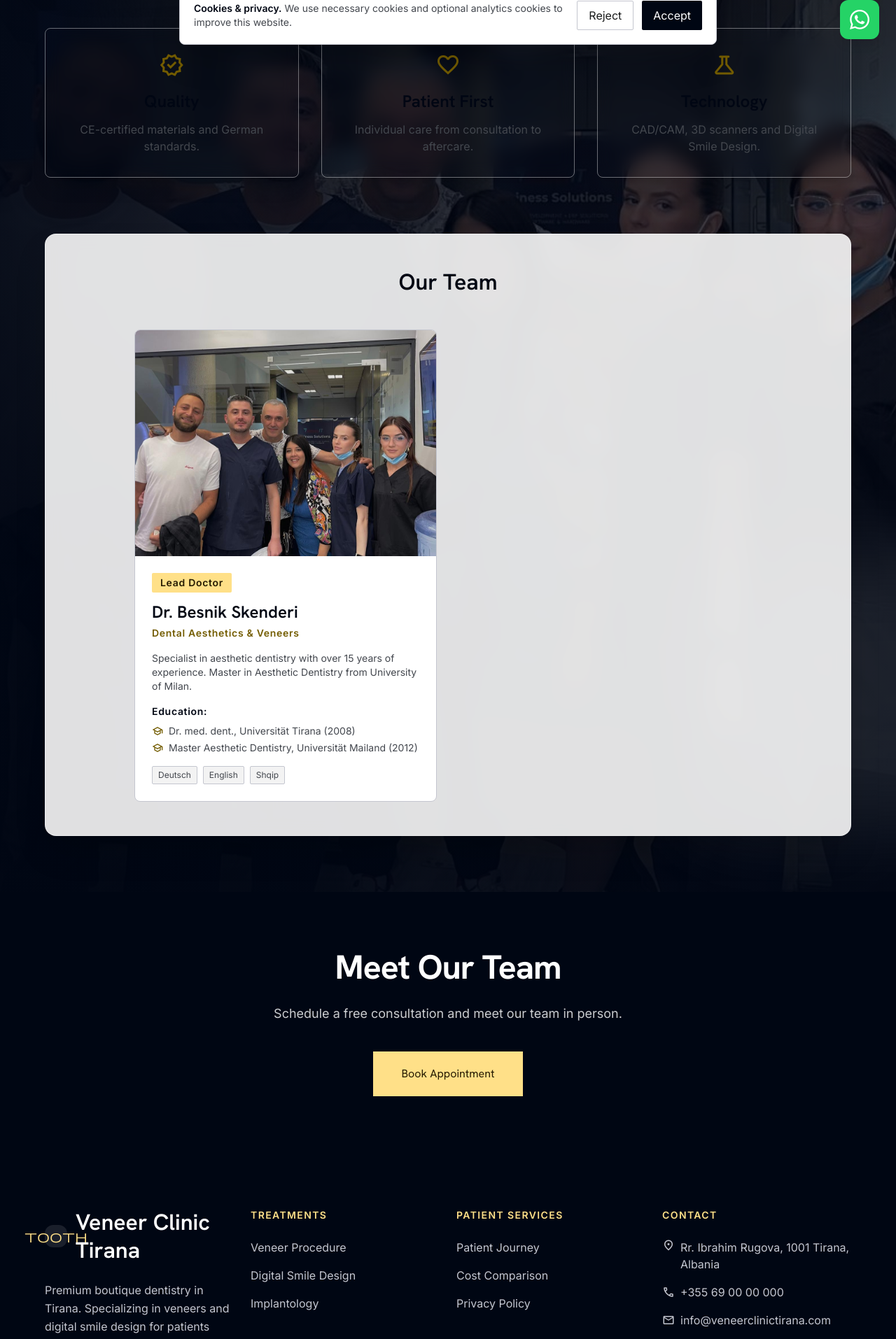
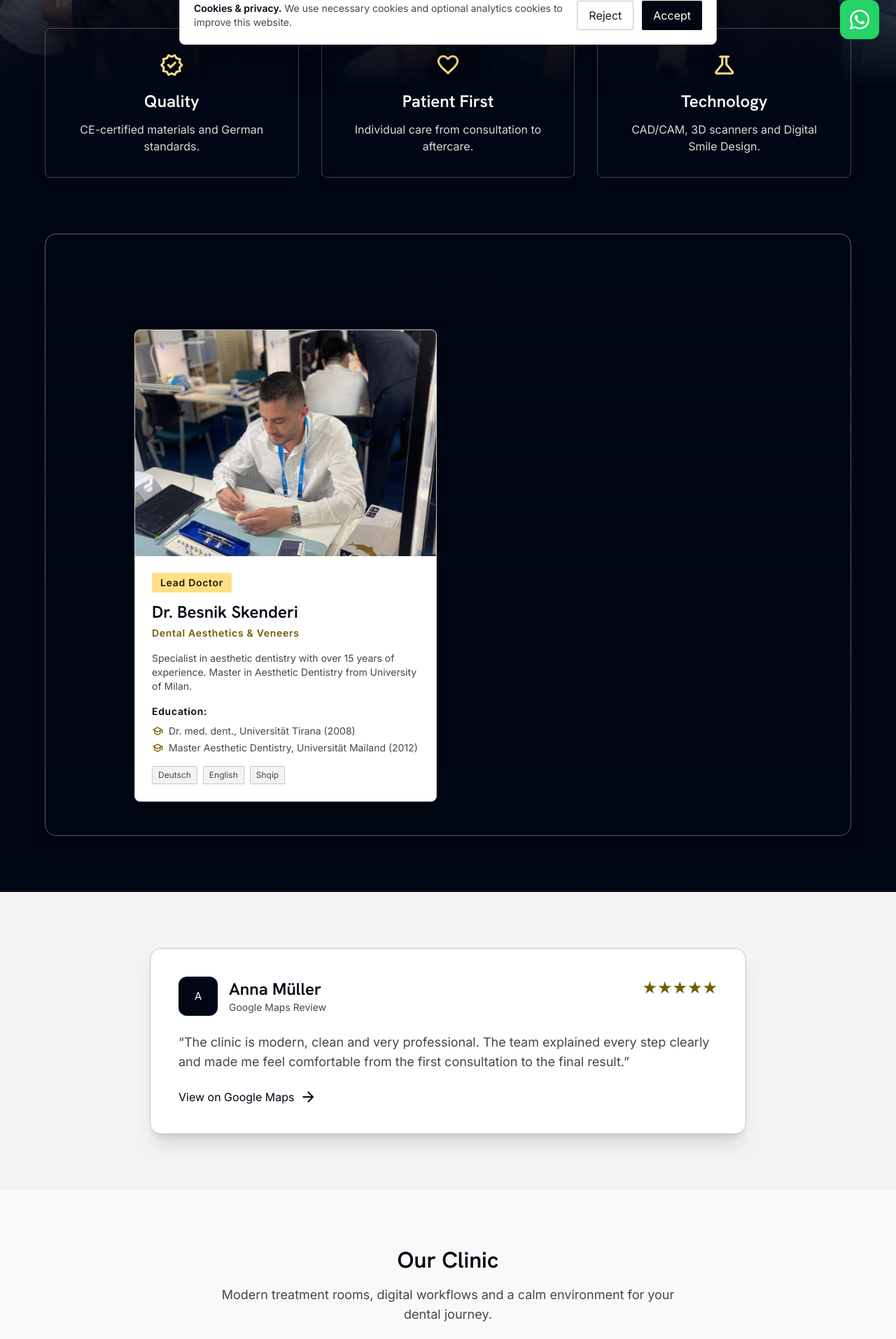
Before and after one commit to kejnidema/dt, a React (Vite) app in the folder frontend/: page /about in a window 1280 px wide. Shown: the part 720-2634 px from the top of the page at 70% size. Built offline with nearby package versions, Linux system fonts and the light colour scheme.

Commit message:
about page

```diff
--- a/frontend/src/lib/translations.ts
+++ b/frontend/src/lib/translations.ts
@@ -190,6 +190,12 @@ Object.assign(de, {
   'Fillings': 'Füllungen',
   'view prices': 'Preise ansehen',
   'Choose a veneer material to compare options and prices.': 'Wählen Sie ein Veneer-Material, um Optionen und Preise zu vergleichen.',
+  'Visit Us in Tirana': 'Besuchen Sie uns in Tirana',
+  'Open in Google Maps': 'In Google Maps öffnen',
+  'Our Clinic': 'Unsere Klinik',
+  'Modern treatment rooms, digital workflows and a calm environment for your dental journey.': 'Moderne Behandlungsräume, digitale Abläufe und eine ruhige Umgebung für Ihre Zahnreise.',
+  'The clinic is modern, clean and very professional. The team explained every step clearly and made me feel comfortable from the first consultation to the final result.': 'Die Klinik ist modern, sauber und sehr professionell. Das Team hat jeden Schritt klar erklärt und ich habe mich von der ersten Beratung bis zum Endergebnis wohlgefühlt.',
+  'View on Google Maps': 'Auf Google Maps ansehen',
   'No-Prep Veneers': 'No-Prep Veneers',
   'E-Max Veneers': 'E-Max Veneers',
   'Zirconia Veneers': 'Zirkonia Veneers',
@@ -565,6 +571,12 @@ Object.assign(it, {
   'Fillings': 'Otturazioni',
   'view prices': 'vedi prezzi',
   'Choose a veneer material to compare options and prices.': 'Scegli un materiale per faccette per confrontare opzioni e prezzi.',
+  'Visit Us in Tirana': 'Vieni a trovarci a Tirana',
+  'Open in Google Maps': 'Apri in Google Maps',
+  'Our Clinic': 'La nostra clinica',
+  'Modern treatment rooms, digital workflows and a calm environment for your dental journey.': 'Sale trattamento moderne, flussi digitali e un ambiente tranquillo per il tuo percorso dentale.',
+  'The clinic is modern, clean and very professional. The team explained every step clearly and made me feel comfortable from the first consultation to the final result.': 'La clinica è moderna, pulita e molto professionale. Il team ha spiegato chiaramente ogni passaggio e mi ha fatto sentire a mio agio dalla prima consulenza al risultato finale.',
+  'View on Google Maps': 'Vedi su Google Maps',
   'No-Prep Veneers': 'Faccette No-Prep',
   'E-Max Veneers': 'Faccette E-Max',
   'Zirconia Veneers': 'Faccette in zirconia'
@@ -631,6 +643,12 @@ Object.assign(sq, {
   'Fillings': 'Mbushje',
   'view prices': 'shiko çmimet',
   'Choose a veneer material to compare options and prices.': 'Zgjidhni një material fasetash për të krahasuar opsionet dhe çmimet.',
+  'Visit Us in Tirana': 'Na vizitoni në Tiranë',
+  'Open in Google Maps': 'Hap në Google Maps',
+  'Our Clinic': 'Klinika jonë',
+  'Modern treatment rooms, digital workflows and a calm environment for your dental journey.': 'Dhoma moderne trajtimi, procese digjitale dhe një ambient i qetë për udhëtimin tuaj dentar.',
+  'The clinic is modern, clean and very professional. The team explained every step clearly and made me feel comfortable from the first consultation to the final result.': 'Klinika është moderne, e pastër dhe shumë profesionale. Ekipi ma shpjegoi qartë çdo hap dhe më bëri të ndihem rehat nga konsultimi i parë deri te rezultati final.',
+  'View on Google Maps': 'Shiko në Google Maps',
   'No-Prep Veneers': 'Faseta No-Prep',
   'E-Max Veneers': 'Faseta E-Max',
   'Zirconia Veneers': 'Faseta zirkoni'
--- a/frontend/src/pages/AboutPage.tsx
+++ b/frontend/src/pages/AboutPage.tsx
@@ -17,7 +17,7 @@ export default function AboutPage() {
         { title: 'Dr. med. dent.', institution: 'Universität Tirana', year: 2008 },
         { title: 'Master Aesthetic Dentistry', institution: 'Universität Mailand', year: 2012 },
       ],
-      imageUrl: images.doctor,
+      imageUrl: images.clinic,
       isLead: true,
     },
   ];
@@ -28,18 +28,25 @@ export default function AboutPage() {
         <img
           src={images.team}
           alt=""
-          className="absolute inset-0 w-full h-full object-cover object-[center_18%] opacity-55"
+          className="absolute inset-x-0 top-0 w-full h-full object-contain object-top opacity-90"
           aria-hidden="true"
         />
-        <div className="absolute inset-0 bg-gradient-to-b from-primary/70 via-primary/45 to-primary/85" />
-        <div className="absolute inset-0 bg-gradient-to-r from-primary/85 via-primary/30 to-transparent" />
-        <div className="absolute -left-24 top-24 w-96 h-96 rounded-full bg-secondary-fixed/20 blur-3xl" />
-        <div className="absolute -right-24 bottom-24 w-96 h-96 rounded-full bg-white/10 blur-3xl" />
+        <div
+          className="absolute inset-0"
+          style={{
+            background:
+              'linear-gradient(to bottom, rgba(0, 6, 19, 0.05) 0%, rgba(0, 6, 19, 0.35) 25%, #000613 40%, #000613 100%)',
+          }}
+        />
+        <div className="absolute inset-x-0 bottom-0 h-[45%] bg-gradient-to-t from-primary via-primary/90 to-transparent backdrop-blur-[2px]" />
+        <div className="absolute inset-0 bg-gradient-to-r from-primary/38 via-primary/12 to-transparent" />
+        <div className="absolute -left-24 top-24 w-96 h-96 rounded-full bg-secondary-fixed/15 blur-3xl" />
+        <div className="absolute -right-24 bottom-24 w-96 h-96 rounded-full bg-white/8 blur-3xl" />
 
         {/* Hero */}
         <section className="relative py-section-padding text-on-primary">
           <div className="max-w-[1200px] mx-auto px-gutter grid lg:grid-cols-[0.95fr_1.05fr] gap-12 items-end min-h-[520px]">
-            <div className="bg-primary/65 backdrop-blur-md border border-white/15 rounded-2xl p-8 md:p-12 shadow-2xl">
+            <div className="bg-primary/48 backdrop-blur-sm border border-white/20 rounded-2xl p-8 md:p-12 shadow-xl">
               <p className="font-label-md uppercase tracking-[0.25em] text-secondary-fixed mb-4">
                 Veneer Clinic Tirana
               </p>
@@ -50,7 +57,7 @@ export default function AboutPage() {
                 {tr('German precision meets Albanian hospitality. Our team combines international experience with state-of-the-art technology.')}
               </p>
             </div>
-            <div className="hidden lg:block rounded-2xl border border-white/20 bg-white/10 backdrop-blur-sm p-6 text-on-primary shadow-xl">
+            <div className="hidden lg:block rounded-2xl border border-white/20 bg-primary/32 backdrop-blur-[2px] p-6 text-on-primary shadow-lg">
               <span className="material-symbols-outlined text-secondary-fixed text-5xl mb-4 block">groups</span>
               <h2 className="font-headline-md text-headline-md mb-3">{tr('Our Team')}</h2>
               <p className="opacity-85">
@@ -81,10 +88,10 @@ export default function AboutPage() {
                   desc: tr('CAD/CAM, 3D scanners and Digital Smile Design.'),
                 },
               ].map((v) => (
-                <div key={v.title} className="bg-white/88 backdrop-blur-md border border-white/40 rounded-xl p-8 text-center shadow-xl">
-                  <span className="material-symbols-outlined text-4xl text-secondary mb-4 block">{v.icon}</span>
-                  <h3 className="font-headline-sm text-headline-sm text-primary mb-3">{v.title}</h3>
-                  <p className="text-on-surface-variant">{v.desc}</p>
+                <div key={v.title} className="bg-primary/38 backdrop-blur-[2px] border border-white/25 rounded-xl p-8 text-center shadow-lg text-on-primary">
+                  <span className="material-symbols-outlined text-4xl text-secondary-fixed mb-4 block">{v.icon}</span>
+                  <h3 className="font-headline-sm text-headline-sm mb-3">{v.title}</h3>
+                  <p className="opacity-85">{v.desc}</p>
                 </div>
               ))}
             </div>
@@ -94,7 +101,7 @@ export default function AboutPage() {
         {/* Doctors */}
         <section className="relative pb-section-padding">
           <div className="max-w-[1200px] mx-auto px-gutter">
-            <div className="bg-surface/90 backdrop-blur-md border border-white/40 rounded-2xl p-8 md:p-12 shadow-2xl">
+            <div className="bg-surface/88 backdrop-blur-sm border border-white/35 rounded-2xl p-8 md:p-12 shadow-xl">
               <h2 className="font-headline-md text-headline-md text-primary text-center mb-12">
                 {tr('Our Team')}
               </h2>
@@ -107,6 +114,106 @@ export default function AboutPage() {
           </div>
         </section>
       </div>
+
+      {/* Google Review */}
+      <section className="py-section-padding bg-surface-container-low">
+        <div className="max-w-[900px] mx-auto px-gutter">
+          <div className="bg-white border border-outline-variant rounded-2xl p-8 md:p-10 shadow-xl">
+            <div className="flex flex-col md:flex-row md:items-start md:justify-between gap-6 mb-6">
+              <div className="flex items-center gap-4">
+                <div className="w-14 h-14 rounded-full bg-primary text-on-primary flex items-center justify-center font-headline-sm">
+                  A
+                </div>
+                <div>
+                  <h2 className="font-headline-sm text-headline-sm text-primary">Anna Müller</h2>
+                  <p className="text-sm text-on-surface-variant">Google Maps Review</p>
+                </div>
+              </div>
+              <div className="flex items-center gap-1 text-secondary text-2xl" aria-label="5 star review">
+                ★★★★★
+              </div>
+            </div>
+            <p className="font-body-lg text-body-lg text-on-surface-variant mb-6">
+              “{tr('The clinic is modern, clean and very professional. The team explained every step clearly and made me feel comfortable from the first consultation to the final result.')}”
+            </p>
+            <a
+              href="https://www.google.com/maps/search/?api=1&query=Rr.%20Ibrahim%20Rugova%2C%20Tirana%2C%20Albania"
+              target="_blank"
+              rel="noopener noreferrer"
+              className="inline-flex items-center gap-2 text-primary font-label-md hover:gap-4 transition-all"
+            >
+              {tr('View on Google Maps')}
+              <span className="material-symbols-outlined">arrow_forward</span>
+            </a>
+          </div>
+        </div>
+      </section>
+
+      {/* Clinic */}
+      <section className="py-section-padding bg-surface">
+        <div className="max-w-[1200px] mx-auto px-gutter">
+          <div className="text-center mb-12">
+            <h2 className="font-headline-md text-headline-md text-primary mb-4">
+              {tr('Our Clinic')}
+            </h2>
+            <p className="font-body-lg text-body-lg text-on-surface-variant max-w-2xl mx-auto">
+              {tr('Modern treatment rooms, digital workflows and a calm environment for your dental journey.')}
+            </p>
+          </div>
+
+          <div className="grid grid-cols-1 md:grid-cols-4 gap-4 auto-rows-[220px]">
+            {images.surgery.slice(0, 5).map((image, index) => (
+              <div
+                key={image}
+                className={`rounded-2xl overflow-hidden border border-outline-variant shadow-sm bg-surface-container ${
+                  index === 0 ? 'md:col-span-2 md:row-span-2' : ''
+                }`}
+              >
+                <img
+                  src={image}
+                  alt={`${tr('Our Clinic')} ${index + 1}`}
+                  className="w-full h-full object-cover hover:scale-105 transition-transform duration-500"
+                />
+              </div>
+            ))}
+          </div>
+        </div>
+      </section>
+
+      {/* Location */}
+      <section className="py-section-padding bg-surface-container-low">
+        <div className="max-w-[1200px] mx-auto px-gutter">
+          <div className="grid lg:grid-cols-[0.8fr_1.2fr] gap-8 items-stretch">
+            <div className="bg-white border border-outline-variant rounded-2xl p-8 shadow-sm flex flex-col justify-center">
+              <span className="material-symbols-outlined text-secondary text-5xl mb-4">location_on</span>
+              <h2 className="font-headline-md text-headline-md text-primary mb-4">
+                {tr('Visit Us in Tirana')}
+              </h2>
+              <p className="text-on-surface-variant mb-6">
+                Rr. Ibrahim Rugova, Tirana, Albania
+              </p>
+              <a
+                href="https://www.google.com/maps/search/?api=1&query=Rr.%20Ibrahim%20Rugova%2C%20Tirana%2C%20Albania"
+                target="_blank"
+                rel="noopener noreferrer"
+                className="inline-flex items-center gap-2 text-primary font-label-md hover:gap-4 transition-all"
+              >
+                {tr('Open in Google Maps')}
+                <span className="material-symbols-outlined">arrow_forward</span>
+              </a>
+            </div>
+            <div className="rounded-2xl overflow-hidden border border-outline-variant shadow-xl min-h-[360px] bg-surface-container">
+              <iframe
+                title="Veneer Clinic Tirana location"
+                src="https://www.google.com/maps?q=Rr.%20Ibrahim%20Rugova%2C%20Tirana%2C%20Albania&output=embed"
+                className="w-full h-full min-h-[360px]"
+                loading="lazy"
+                referrerPolicy="no-referrer-when-downgrade"
+              />
+            </div>
+          </div>
+        </div>
+      </section>
 
       {/* CTA */}
       <section className="py-section-padding bg-primary text-on-primary">
```
Also changed, not shown: frontend/public/images/staff/team0.jpeg, frontend/public/images/staff/team0_bak.jpeg (added).
